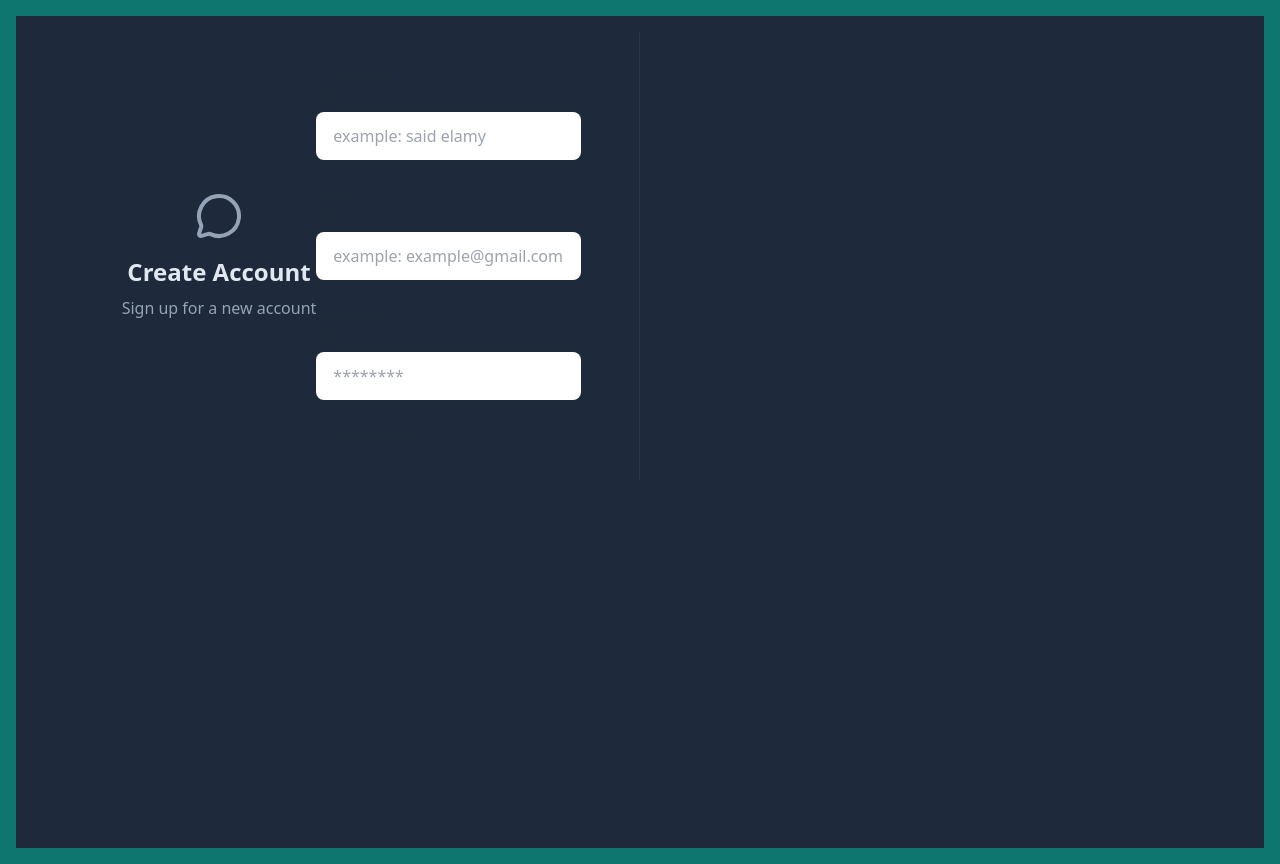
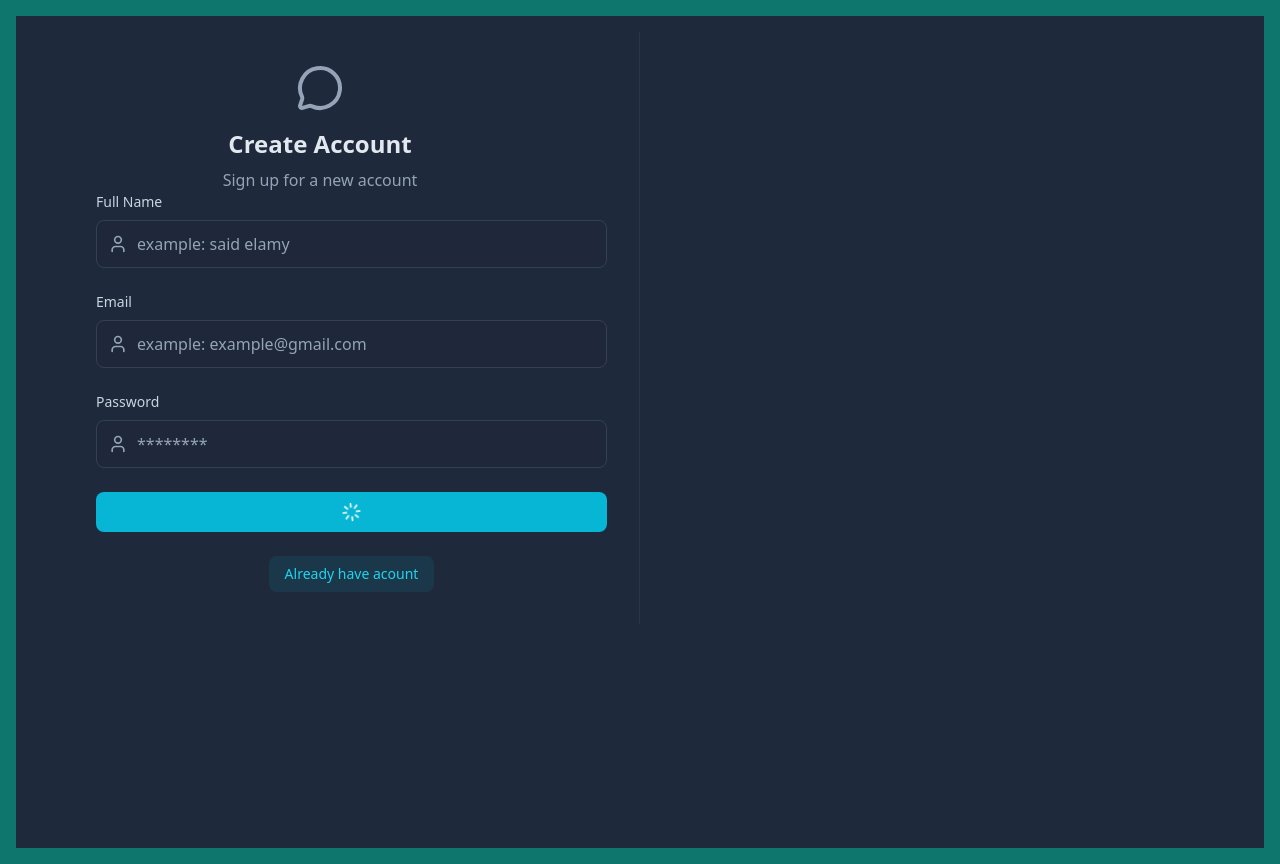
Before and after one commit to Saidelamy/chat-app, a React (Vite) app in the folder Frontend/chat-front-app/: page /signup in a window 1280 px wide. Built offline with nearby package versions, Linux system fonts and the light colour scheme.

Commit message:
fix/ fix ui for signup page

```diff
--- a/Frontend/chat-front-app/src/index.css
+++ b/Frontend/chat-front-app/src/index.css
@@ -7,3 +7,29 @@
   initial-value: 0deg;
   syntax: "<angle>";
 }
+
+.input {
+  @apply w-full bg-slate-800/50 border border-slate-700 rounded-lg py-2 pl-10 pr-4 text-slate-200 placeholder-slate-400 focus:ring-2 focus:ring-cyan-500 focus:border-transparent;
+}
+
+.auth-input-icon {
+  @apply absolute left-3 top-1/2 -translate-y-1/2 text-slate-400 size-5;
+}
+
+.auth-input-label {
+  @apply block text-sm font-medium text-slate-300 mb-2;
+}
+
+.auth-badge {
+  @apply inline-flex items-center px-3 py-1 text-xs font-medium rounded-full bg-cyan-500/20 text-cyan-300;
+}
+
+.auth-btn {
+  @apply w-full bg-cyan-500 text-white rounded-lg py-2.5 font-medium
+  hover:bg-cyan-600 focus:ring-2 focus:ring-cyan-500;
+}
+
+.auth-link {
+  @apply px-4 py-2 inline-block bg-cyan-500/10 rounded-lg text-cyan-400
+  hover:text-cyan-500 text-sm transition-colors;
+}
--- a/Frontend/chat-front-app/src/pages/Signup.jsx
+++ b/Frontend/chat-front-app/src/pages/Signup.jsx
@@ -1,5 +1,6 @@
-import { MessageCircleIcon, UserIcon } from "lucide-react";
+import { LoaderIcon, MessageCircleIcon, UserIcon } from "lucide-react";
 import { useForm } from "react-hook-form";
+import { Link } from "react-router";
 import { useAuthStore } from "../store/useAuthStore";
 
 function Signup() {
@@ -12,7 +13,6 @@ function Signup() {
   const {
     register,
     handleSubmit,
-    watch,
     formState: { errors },
   } = useForm();
 
@@ -25,7 +25,7 @@ function Signup() {
         <div className="relative w-full max-w-6xl md:h-[800px] h-[650px]">
           <div className="w-full flex flex-col md:flex-row">
             {/* left side */}
-            <div className="md:w-1/2 p-8 flex items-center justify-center md:border-r border-slate-600/30 ">
+            <div className="md:w-1/2 p-8 md:border-r border-slate-600/30 ">
               {/* message heading */}
               <div className="text-center max-w-md">
                 <MessageCircleIcon className="w-12 h-12 mx-auto text-slate-400 mb-4" />
@@ -85,10 +85,24 @@ function Signup() {
 
                 {/* submit button */}
 
-                <button className="auth-btn" type="submit">
-                  Create Acount
+                <button
+                  className="auth-btn"
+                  type="submit"
+                  disabled={isSigningUp}
+                >
+                  {isSigningUp ? (
+                    <LoaderIcon className="w-full h-5 animate-spin text-center" />
+                  ) : (
+                    " Create Acount"
+                  )}
                 </button>
               </form>
+
+              <div className="mt-6 text-center">
+                <Link to={"/login"} className="auth-link">
+                  Already have acount
+                </Link>
+              </div>
             </div>
           </div>
         </div>
```
